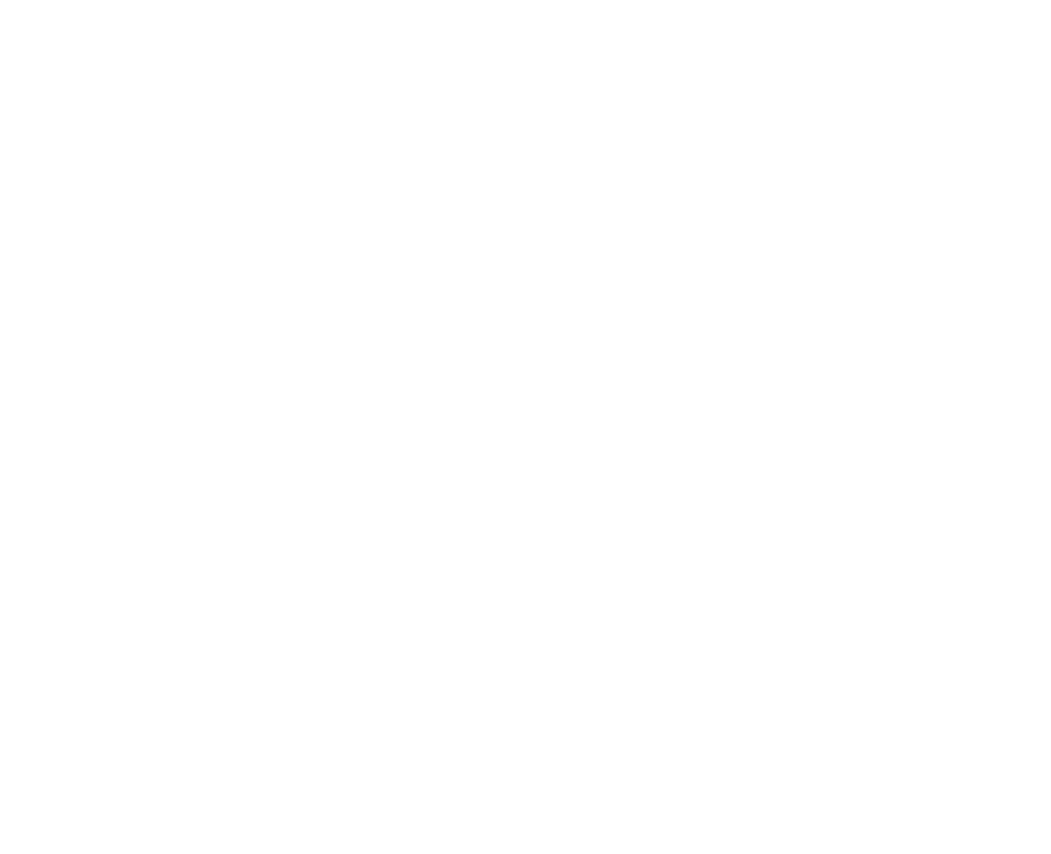
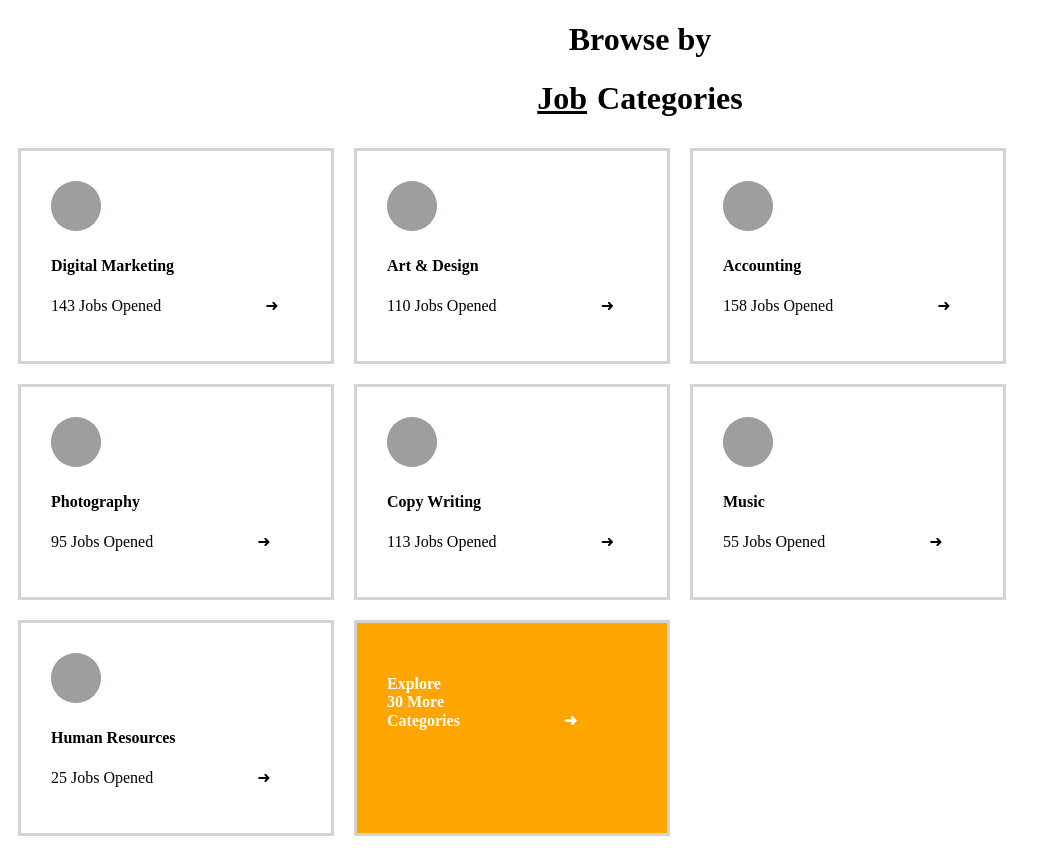
Before and after one commit to techupth/css-responsive-web-design-fe-1-group-6, a website: page ex-1/index.html in a window 1280 px wide. Shown: the whole page, without its empty margins (0-1051 px from the left). Before the commit the page ends 800 px from the top, so only its background shows below. Drawn offline with Linux system fonts and the light colour scheme; grey boxes are pictures that could not be loaded.

Commit message:
feat: responsive ex

```diff
--- a/ex-1/index.html
+++ b/ex-1/index.html
@@ -10,7 +10,68 @@
 </head>
 
 <body>
-  <!-- Start coding here -->
+
+  <h1>Browse by</h1>
+  <h1 class="hightlight"><u>Job </u> Categories</h1>
+
+  <div class="container">
+
+    <div class="wrap" id="digital">
+      <img src="https://cdn-icons-png.flaticon.com/128/2838/2838771.png">
+      <h4>Digital Marketing</h4>
+      <p>143 Jobs Opened <span>➜</span></p>
+
+    </div>
+
+    <div class="wrap" id="art">
+      <img src="https://cdn-icons-png.flaticon.com/128/1014/1014859.png">
+      <h4>Art & Design</h4>
+      <p>110 Jobs Opened <span>➜</span></p>
+
+    </div>
+
+    <div class="wrap" id="account">
+      <img src="https://cdn-icons-png.flaticon.com/128/12957/12957958.png">
+      <h4>Accounting</h4>
+      <p>158 Jobs Opened <span>➜</span></p>
+
+    </div>
+
+    <div class="wrap" id="photography">
+      <img src="https://cdn-icons-png.flaticon.com/128/2965/2965705.png">
+      <h4>Photography</h4>
+      <p>95 Jobs Opened <span>➜</span></p>
+
+    </div>
+
+    <div class="wrap" id="copy">
+      <img src="https://cdn-icons-png.flaticon.com/128/12967/12967987.png">
+      <h4>Copy Writing</h4>
+      <p>113 Jobs Opened <span>➜</span></p>
+
+    </div>
+
+    <div class="wrap" id="music">
+      <img src="https://cdn-icons-png.flaticon.com/128/937/937363.png">
+      <h4>Music</h4>
+      <p>55 Jobs Opened <span>➜</span></p>
+
+    </div>
+
+    <div class="wrap" id="hr">
+      <img src="https://cdn-icons-png.flaticon.com/128/944/944039.png">
+      <h4>Human Resources</h4>
+      <p>25 Jobs Opened <span>➜</span></p>
+
+    </div>
+
+    <div class="wrap" id="more">
+      <h4>Explore<br>30 More<br>Categories <span>➜</span></h4>
+
+    </div>
+
+  </div>
+
 </body>
 
 </html>
--- a/ex-1/style.css
+++ b/ex-1/style.css
@@ -1 +1,53 @@
 /* Start coding here */
+
+img {
+    width: 50px;
+    height: 50px;
+    color: orange;
+    background-color: rgb(242, 204, 134);
+    border-radius: 25px 25px 25px 25px;
+}
+
+h1 {
+    display: flex;
+    justify-content: center;
+    text-align: center;
+}
+
+.container {
+    display: flex;
+    flex-wrap: wrap;
+}
+
+.wrap {
+    border: solid lightgrey;
+    width: 250px;
+    height: 150px;
+    padding: 30px;
+    margin: 10px;
+
+}
+
+
+@media only screen and (max-width: 600px){
+
+.container {
+        display: flex;
+        flex-direction: column;
+    }
+}
+
+
+
+#more {
+    background-color: orange;
+    color: white;
+}
+
+span {
+    padding-left: 100px;
+}
+
+u {
+    padding-right: 10px;
+}
```
